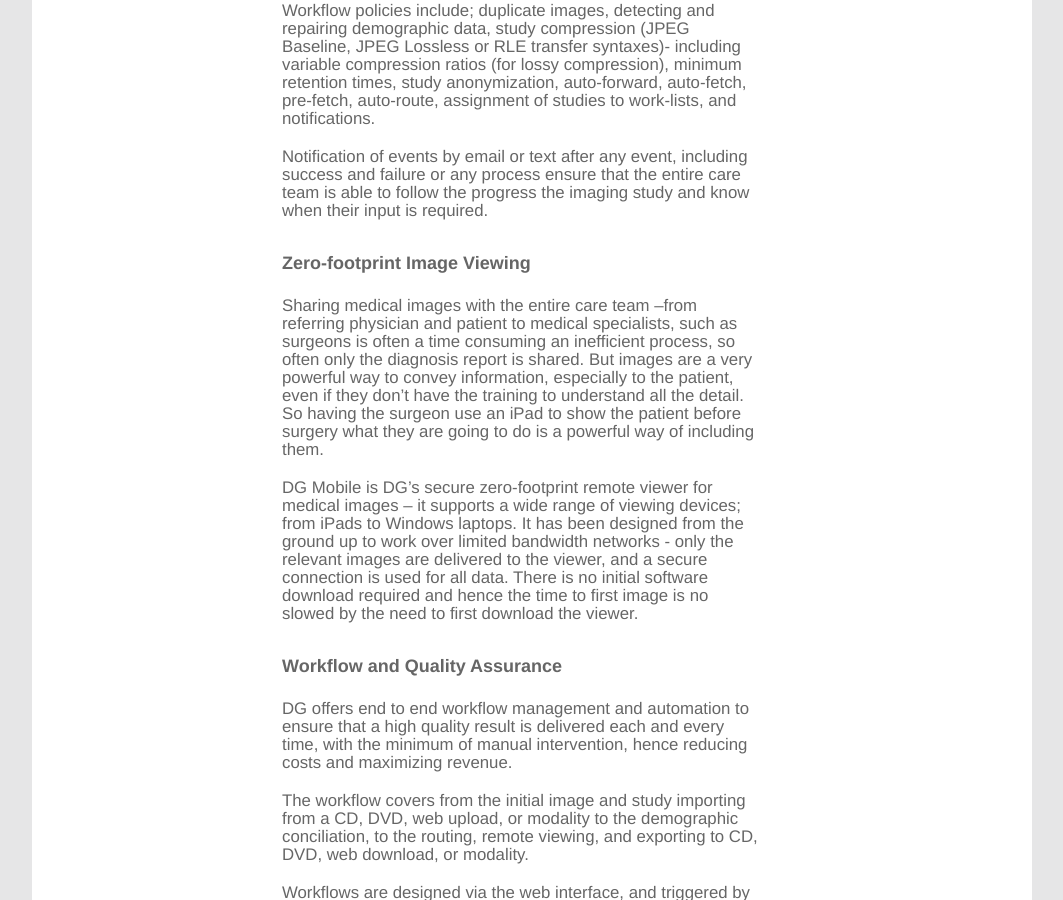
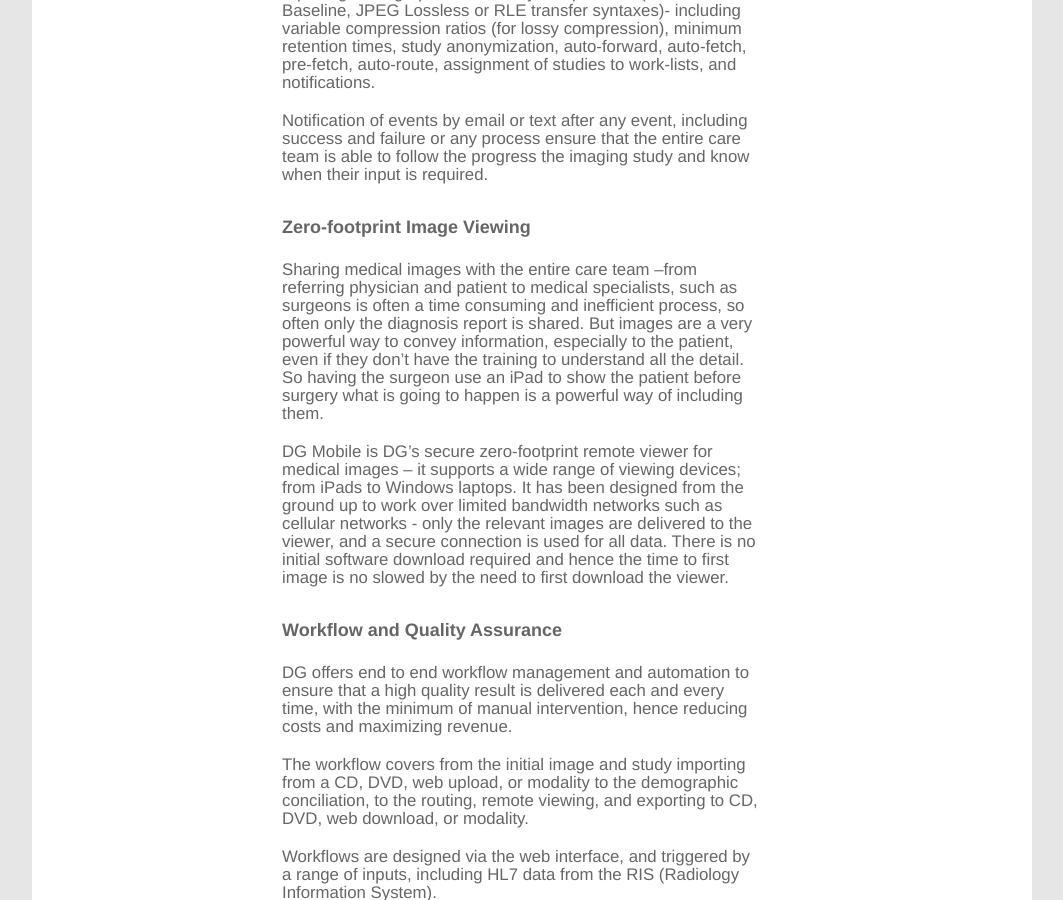
Before and after one commit to kevinold/dg-jekyll, a Jekyll site: the page built from solutions/dg-exchange.html, in a window 1280 px wide and 900 px high, scrolled down 2714 px. Shown: the whole window, without its empty margins (108-1171 px from the left). Built offline with Jekyll 4.4.1, drawn with Linux system fonts in a browser that asks for light colours; Markdown is read by kramdown in place of the engine named in the settings; some of the changed text lies outside the part shown.

Commit message:
dg exchange edits

```diff
--- a/solutions/dg-exchange.html
+++ b/solutions/dg-exchange.html
@@ -12,11 +12,11 @@
 
 <p>Secure and intuitive Medical Image Exchange (MIE) enables collaboration between members of a patient’s care team, irrespective of their physical location or access credentials.</p>
 
-<p>Hence a referring physician from outside your hospital group can have the same ability to follow their patient as an internal specialist, and if the patient has to go to external specialist then that specialist can too have immediate access to the relevant studies.</p>
+<p>A referring physician from outside your hospital group can have the same ability to follow their patient as an internal specialist, and if the patient has to go to external specialist then they too have immediate access to the relevant studies.</p>
 
-<p>The Dicom-Grid Medical Image Exchange (DG Exchange) is a secure end to end solution, with an ability to automate the workflow and hence reduce the risk of errors while increasing the speed and the volume of studies handled.</p>
+<p>DG Exchange is a secure end to end solution, with an ability to automate the workflow so reducing the risk of errors while increasing the speed and the volume of studies handled.</p>
 
-<p>Uploading and downloading studies via your website simply requires the insertion of a few likes of HTML code on your webpage. Equally remote viewing of images simply requires the current generation (HTML5) of web browsers from Microsoft, Google, Apple, or Mozilla.</p>
+<p>Uploading and downloading studies via your website simply requires the insertion of a few lines of HTML code on your webpage. Remote viewing of images simply requires the current generation (HTML5) of web browsers from Microsoft, Google, Apple, or Mozilla.</p>
 
 <p>All that is required for interconnection with in-house PACS and Modalities is a standard Microsoft Windows server (physical or virtual) at each physical location, onto which DG can remotely install DG Gateway. It communicates directly with the local PACS and Modalities. Then transferring them asynchronously to the DG Imagebank, which is located in either the local datacenter (private cloud), or the DG data center in Phoenix, Arizona. ￼</p>
 
@@ -58,9 +58,9 @@
 
 <h3 id='zerofootprint_image_viewing'>Zero-footprint Image Viewing</h3>
 
-<p>Sharing medical images with the entire care team –from referring physician and patient to medical specialists, such as surgeons is often a time consuming an inefficient process, so often only the diagnosis report is shared. But images are a very powerful way to convey information, especially to the patient, even if they don’t have the training to understand all the detail. So having the surgeon use an iPad to show the patient before surgery what they are going to do is a powerful way of including them.</p>
+<p>Sharing medical images with the entire care team –from referring physician and patient to medical specialists, such as surgeons is often a time consuming and inefficient process, so often only the diagnosis report is shared. But images are a very powerful way to convey information, especially to the patient, even if they don’t have the training to understand all the detail. So having the surgeon use an iPad to show the patient before surgery what is going to happen is a powerful way of including them.</p>
 
-<p>DG Mobile is DG&#8217;s secure zero-footprint remote viewer for medical images – it supports a wide range of viewing devices; from iPads to Windows laptops. It has been designed from the ground up to work over limited bandwidth networks - only the relevant images are delivered to the viewer, and a secure connection is used for all data. There is no initial software download required and hence the time to first image is no slowed by the need to first download the viewer.</p>
+<p>DG Mobile is DG&#8217;s secure zero-footprint remote viewer for medical images – it supports a wide range of viewing devices; from iPads to Windows laptops. It has been designed from the ground up to work over limited bandwidth networks such as cellular networks - only the relevant images are delivered to the viewer, and a secure connection is used for all data. There is no initial software download required and hence the time to first image is no slowed by the need to first download the viewer.</p>
 
 <h3 id='workflow_and_quality_assurance'>Workflow and Quality Assurance</h3>
 
@@ -122,20 +122,19 @@
 
 <ol>
 <li>
-<p>Remotely deployable: The DG Gateway installs onto a standard Microsoft Windows based server located within the firewall. Once downloaded and installed it simply needs to be pointed at the relevant local PACS and Modalities, and then added to the relevant DG Imagebank. The server can be joined to a domain and managed like any other Microsoft Windows server.</p>
+Remotely deployable: The DG Gateway installs onto a standard Microsoft Windows based server located within the firewall. Once downloaded and installed it simply needs to be pointed at the relevant local PACS and Modalities, and then added to the relevant DG Imagebank. The server can be joined to a domain and managed like any other Microsoft Windows server.
 </li>
 
 <li>
-<p>No firewall changes normally required. The DG Gateway communicates with the DG Imagebank service using standard (443) ports and protocols (HTTPS) so it does not require changes to the Firewall.</p>
+No firewall changes normally required. The DG Gateway communicates with the DG Imagebank service using standard (443) ports and protocols (HTTPS) so it does not require changes to the Firewall.
 </li>
 
 <li>
-<p>Zero-footprint user client (HTML5 enabled web browser) for image uploading and remote image viewing.</p>
+Zero-footprint user client (HTML5 enabled web browser) for image uploading and remote image viewing.
 </li>
 
 <li>
-<p>Integrated workflow management automates the process of managing the images and studies and hence reduces errors.</p>
-</li>
+Integrated workflow management automates the process of managing the images and studies and hence reduces errors.</li>
 </ol>
 
 <h2 id='application'>Application</h2>
```
Also changed, not shown: other parts of solutions/dg-exchange.html (+1 -1 lines), 1 other file.
